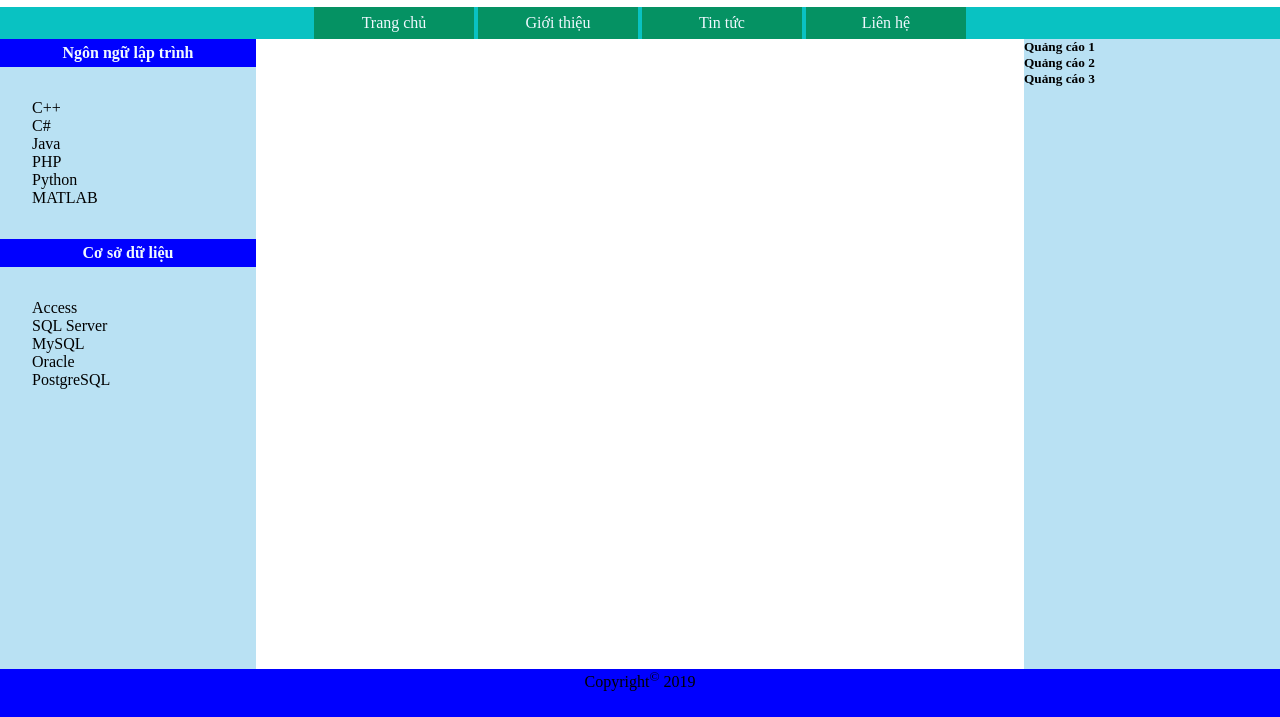
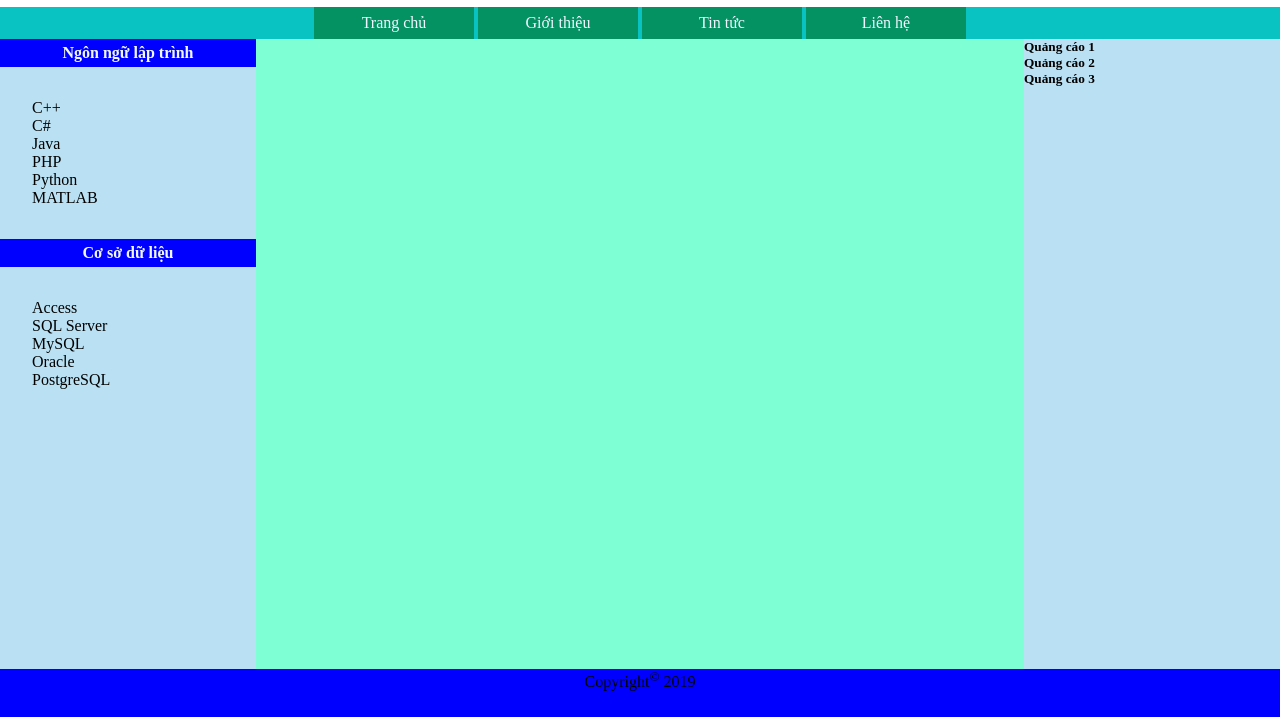
Before and after one commit to tjr2508/udw, a plain HTML site: page css07.html in a window 1280 px wide. Shown: the part 83-800 px from the top of the page. Drawn offline with Linux system fonts and the light colour scheme.

Commit message:
update content

```diff
--- a/CSS/css07.css
+++ b/CSS/css07.css
@@ -38,13 +38,14 @@ nav a {
   color: aliceblue;
 }
 nav .subnav {
+  position: absolute;
+  z-index: 1;
   display: none;
-  left: 0;
-  position: absolute;
 }
-nav li:nth-child(3):hover .subnav {
+nav li:hover .subnav{
   display: block;
 }
+
 #content {
   display: flex;
   position: relative;
@@ -72,6 +73,18 @@ h4 {
   width: 20%;
   background-color: rgb(185, 225, 243);
 }
+#content .main{
+  width: 60%;
+  height: calc(100% );
+  background-color: blueviolet;
+}
+#content .main > .content{
+  width: 50%;
+  height: 50%;
+  background-color: aquamarine;
+  z-index: 1;
+  float: left;
+}
 footer {
   background-color: blue;
   position: absolute;
```
